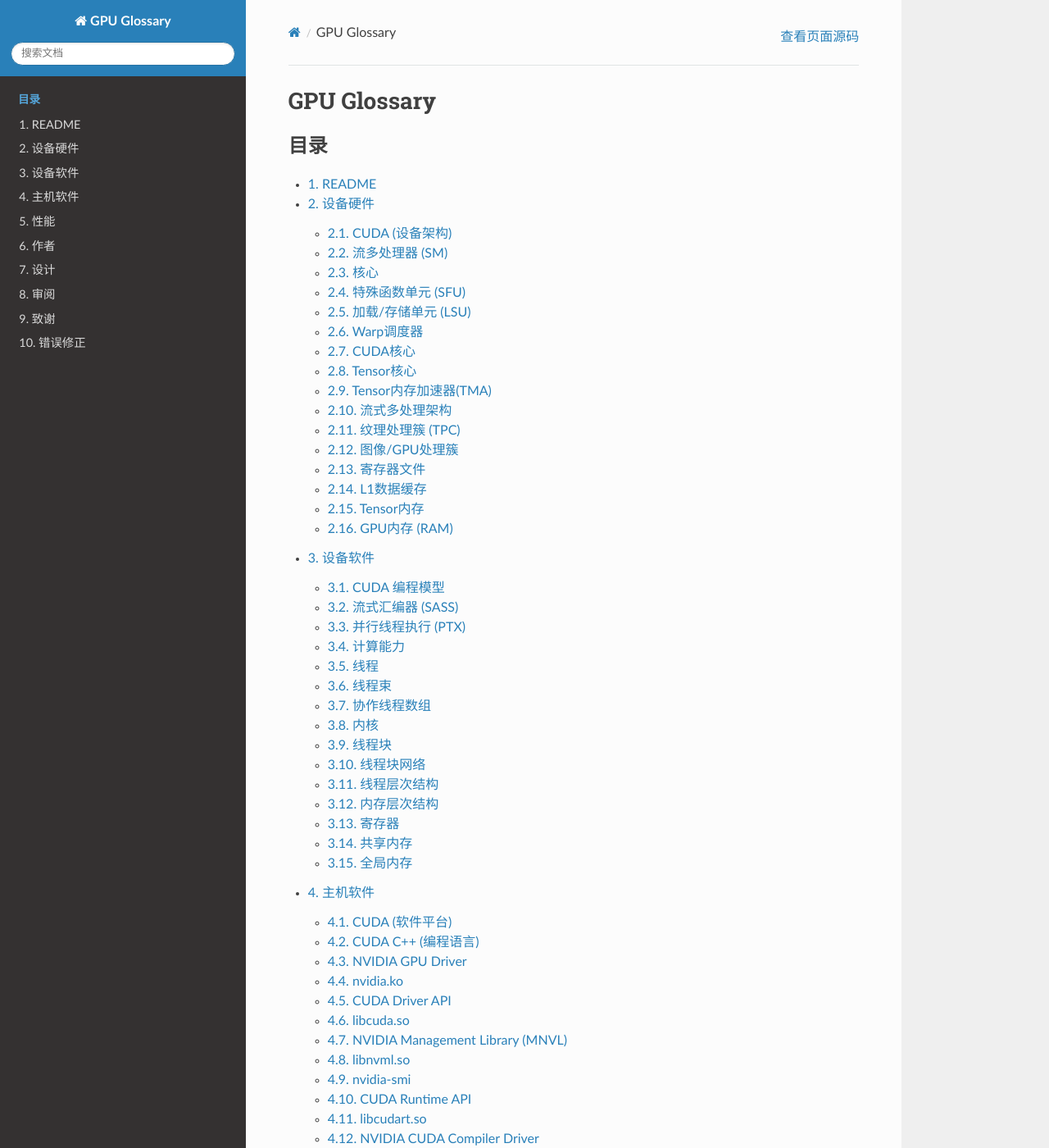
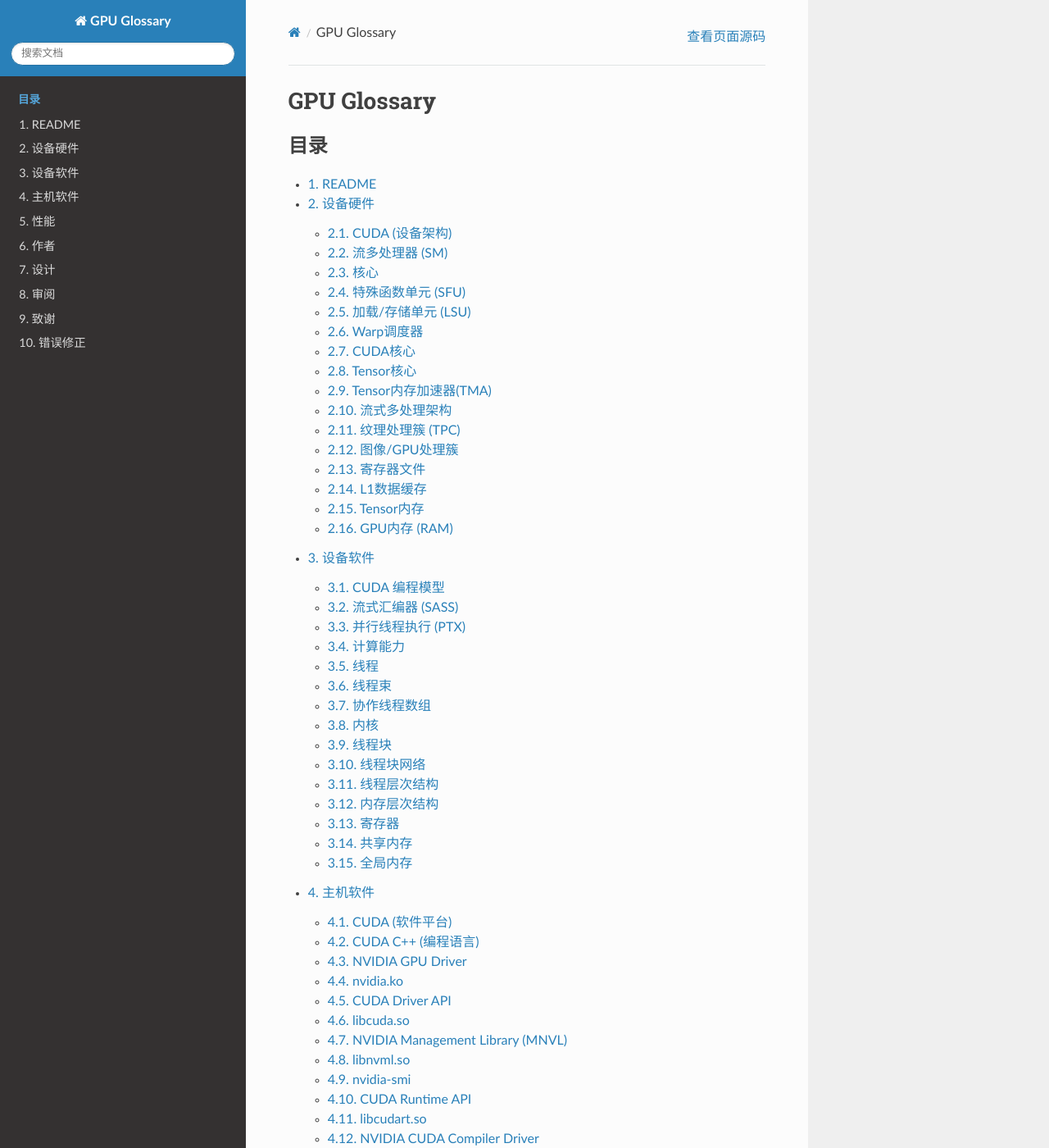
Before and after one commit to miter6/gpu-glossary-zh, a Sphinx documentation site: the page built from source/index.rst, in a window 1280 px wide and 1400 px high. Shown: the whole window at 82% size. Built offline with Sphinx 7.4.7 and the Read the Docs theme 3.1.0, drawn with Linux system fonts in a browser that asks for light colours; pages that are not in the unit, such as notebooks, are missing from menus.

Commit message:
fix content width.

```diff
--- /dev/null
+++ b/source/_static/custom.css
@@ -0,0 +1,3 @@
+.wy-nav-content {
+    max-width: 70% !important;
+}
--- a/source/conf.py
+++ b/source/conf.py
@@ -24,3 +24,4 @@ language = 'zh_CN'
 
 html_theme = 'sphinx_rtd_theme'
 html_static_path = ['_static']
+html_css_files = ['custom.css']
```
